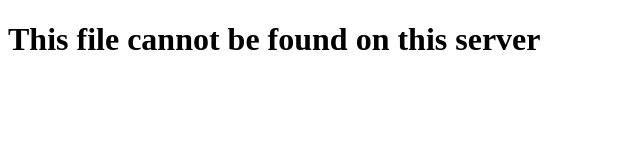
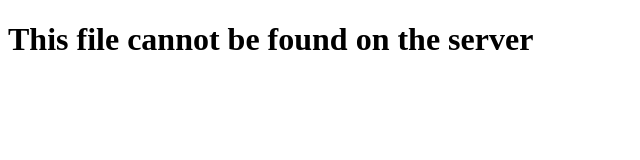
Before and after one commit to cnhkbbs/jstools, a plain HTML site: page 404.html in a window 1280 px wide. Shown: the full height of the page, 0-640 px from the left. Drawn offline with Linux system fonts and the light colour scheme.

Commit message:
Update 404.html

```diff
--- a/404.html
+++ b/404.html
@@ -5,6 +5,6 @@
 		<title>Error request</title>
 	</head>
 	<body>
-		<h1>This file cannot be found on this server</h1>
+		<h1>This file cannot be found on the server</h1>
 	</body>
 </html>
```
